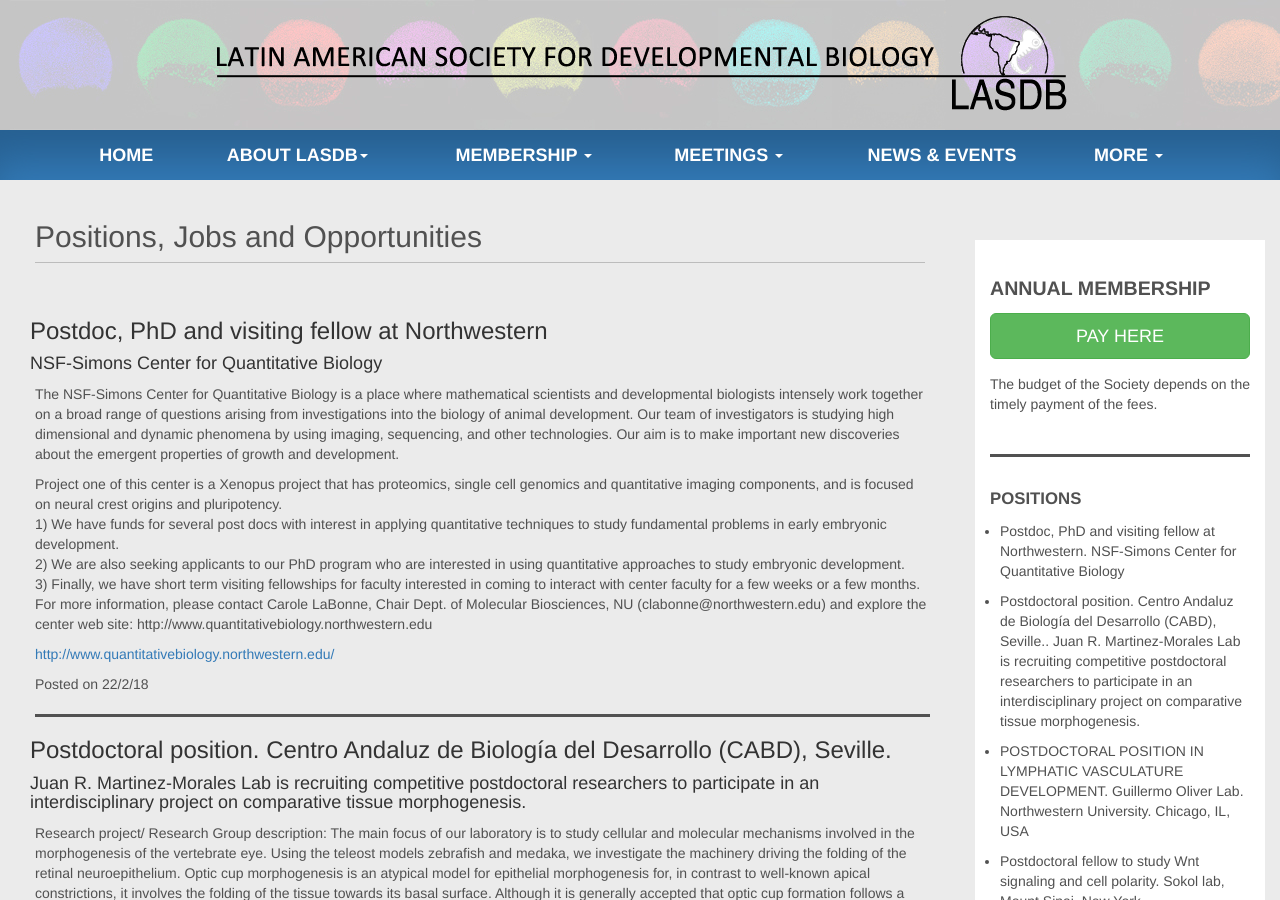
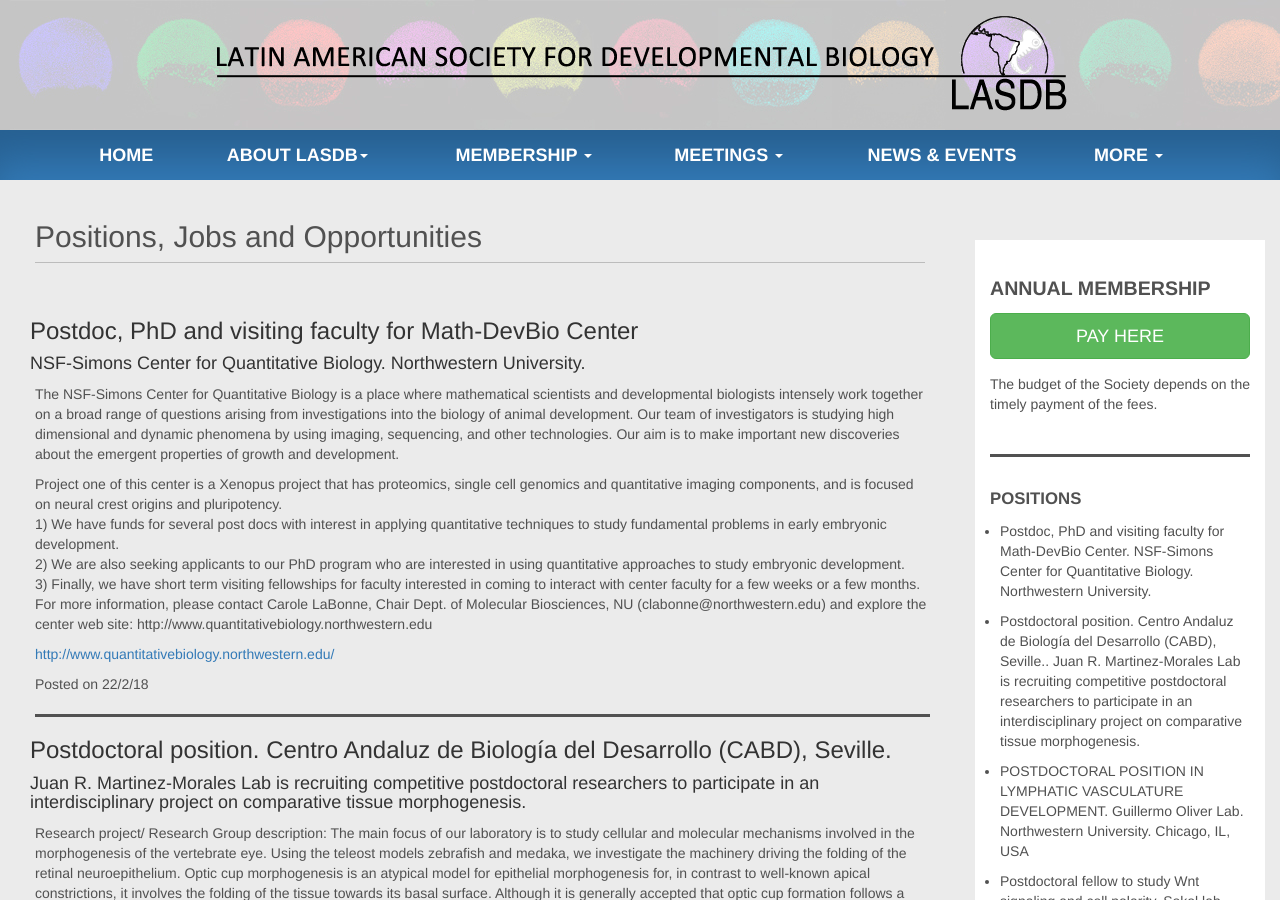
Before and after one commit to lasdb/lasdb.github.io, a Jekyll site: the page built from _posts/2000-01-01-jobs.markdown, in a window 1280 px wide and 900 px high. Built offline with Jekyll 4.4.1, drawn with Linux system fonts in a browser that asks for light colours; nearby versions of some CDN libraries.

Commit message:
Update 2000-01-01-jobs.markdown

```diff
--- a/_posts/2000-01-01-jobs.markdown
+++ b/_posts/2000-01-01-jobs.markdown
@@ -6,9 +6,9 @@
 permalink: /pages/jobs.html
 jobs:
 
-  - title: 'Postdoc, PhD and visiting fellow at Northwestern'
+  - title: 'Postdoc, PhD and visiting faculty for Math-DevBio Center'
     date: '22/2/18'
-    subtitle: 'NSF-Simons Center for Quantitative Biology'
+    subtitle: 'NSF-Simons Center for Quantitative Biology. Northwestern University.'
     body: 'The NSF-Simons Center for Quantitative Biology is a place where mathematical scientists and developmental biologists intensely work together on a broad range of questions arising from investigations into the biology of animal development. Our team of investigators is studying high dimensional and dynamic phenomena by using imaging, sequencing, and other technologies. Our aim is to make important new discoveries about the emergent properties of growth and development.'
     par2: 'Project one of this center is a Xenopus project that has proteomics, single cell genomics and quantitative imaging components, and is focused on neural crest origins and pluripotency.<br>
 1) We have funds for several post docs with interest in applying quantitative techniques to study fundamental problems in early embryonic development.<br>
```
